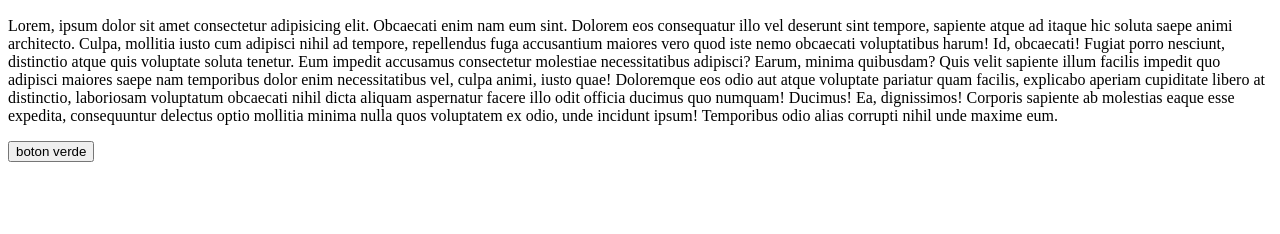
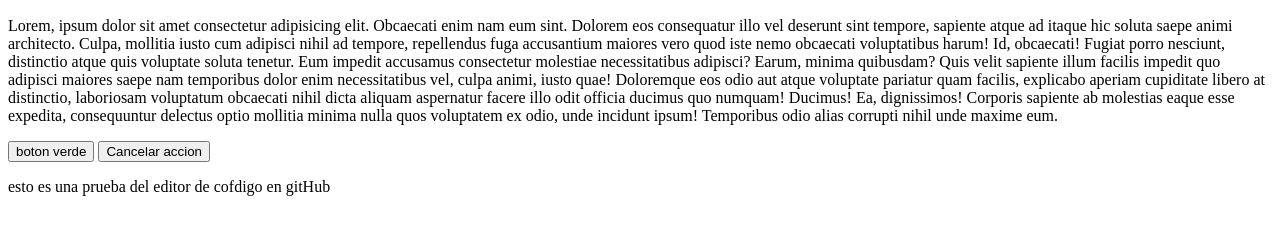
Before and after one commit to zerialDott/setT, a plain HTML site: page index.html in a window 1280 px wide. Shown: the part 110-344 px from the top of the page. Drawn offline with Linux system fonts and the light colour scheme.

Commit message:
Update index.html

```diff
--- a/index.html
+++ b/index.html
@@ -15,6 +15,8 @@
     Ea, dignissimos! Corporis sapiente ab molestias eaque esse expedita, consequuntur delectus optio mollitia minima nulla quos voluptatem ex odio, unde incidunt ipsum! Temporibus odio alias corrupti nihil unde maxime eum.</p>
     <form action="/">
         <button>boton verde</button>
+        <button>Cancelar accion</button>
     </form>
+    <p> esto es una prueba del editor de cofdigo en gitHub</p>
 </body>
 </html>
```
